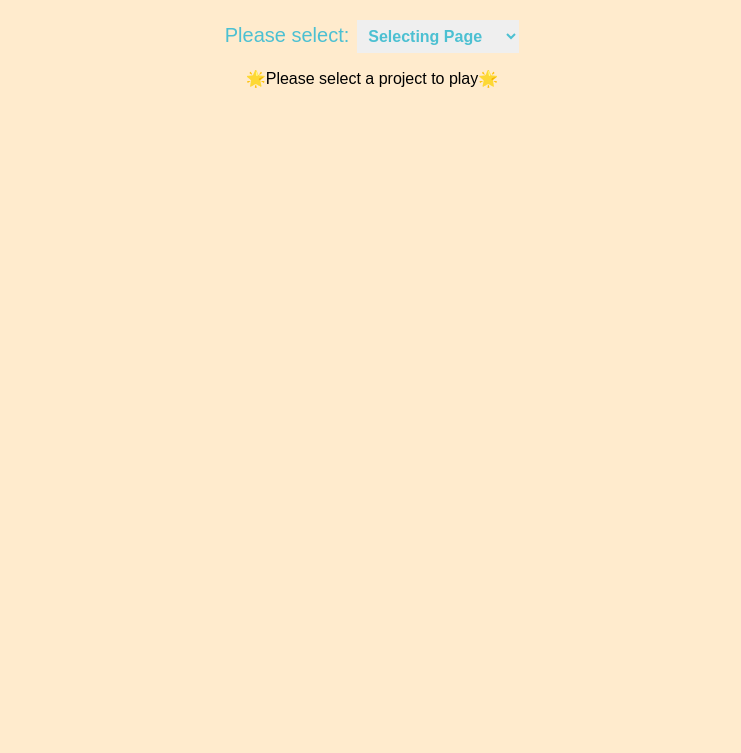
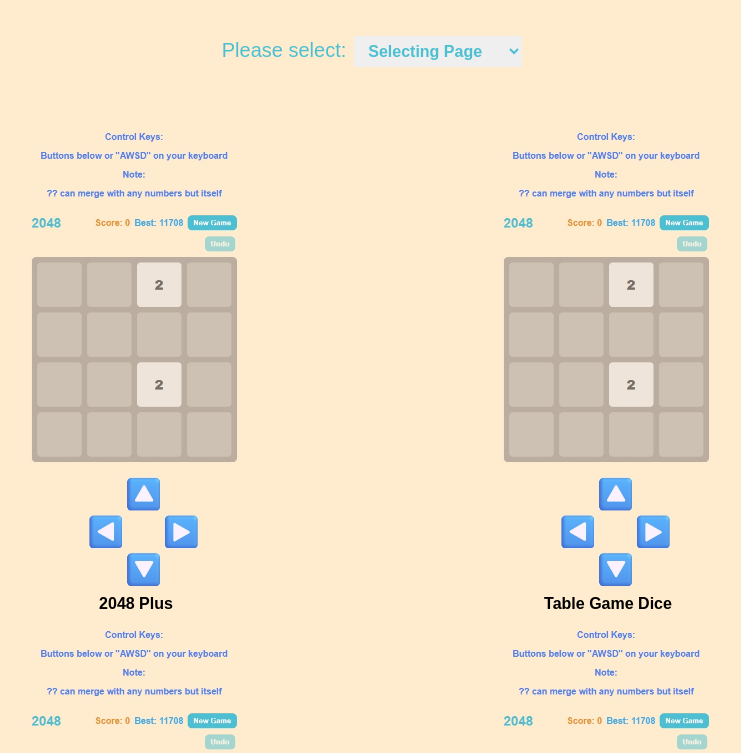
Before and after one commit to AndyC00/React_MiniGames, a React (Create React App) app: page / in a window 1280 px wide. Shown: the top 753 px of the page, without its empty margins (268-1009 px from the left). Built offline with nearby package versions, Linux system fonts and the light colour scheme.

Commit message:
layout of homepage changed

```diff
--- a/src/2048.js
+++ b/src/2048.js
@@ -1,4 +1,5 @@
 import { useState, useEffect } from "react";
+
 
 const SIZE = 4;
 const WILDCARD = -1;
--- a/src/App.js
+++ b/src/App.js
@@ -1,42 +1,123 @@
 import { useMemo, useState, Suspense, lazy } from "react";
+import "./style/App.css";
+
+const assetBase = process.env.PUBLIC_URL || "";
 
 const gameRegistry = {
-  game2048:   { label: "2048 Plus",       loader: () => import("./2048") },
-  diceRoller: { label: "Table Game Dice", loader: () => import("./Dice") },
-  gomoku:     { label: "Gomoku",          loader: () => import("./Gomoku") },
-  ticTacToe:  { label: "TicTacToe",       loader: () => import("./TicTacToe") },
+  game2048: {
+    label: "2048 Plus",
+    description: "Classic 2048 with some extra polish.",
+    image: `${assetBase}/image/2048.jpeg`,
+    loader: () => import("./2048"),
+  },
+  diceRoller: {
+    label: "Table Game Dice",
+    description: "Roll dice quickly for board/table games.",
+    image: `${assetBase}/image/2048.jpeg`,
+    loader: () => import("./Dice"),
+  },
+  gomoku: {
+    label: "Gomoku",
+    description: "Five in a row on a bigger board.",
+    image: `${assetBase}/image/2048.jpeg`,
+    loader: () => import("./Gomoku"),
+  },
+  ticTacToe: {
+    label: "TicTacToe",
+    description: "Simple classic, quick rounds.",
+    image: `${assetBase}/image/2048.jpeg`,
+    loader: () => import("./TicTacToe"),
+  },
 };
 
 export default function App() {
   const [selectedGame, setSelectedGame] = useState("");
+
+  // tooltip state
+  const [hoveredKey, setHoveredKey] = useState(null);
+  const [tooltip, setTooltip] = useState({ x: 0, y: 0, visible: false });
+
   const SelectedGame = useMemo(() => {
     if (!selectedGame) return null;
-    return lazy(gameRegistry[selectedGame].loader);
+    const meta = gameRegistry[selectedGame];
+
+    if (!meta) return null;
+    return lazy(meta.loader);
+
   }, [selectedGame]);
+
+  const hoveredMeta = hoveredKey ? gameRegistry[hoveredKey] : null;
 
   return (
     <div className="app">
-      <label>
+
+      <div className="topbar">
+        <label className="selector">
           Please select:
-        <select value={selectedGame} onChange={(e) => setSelectedGame(e.target.value)}>
-          <option value=""> Selecting Page </option>
+          <select
+            value={selectedGame}
+            onChange={(e) => setSelectedGame(e.target.value)}
+          >
+            <option value="">Selecting Page</option>
             {Object.entries(gameRegistry).map(([key, game]) => (
-            <option
-              key={key}
-              value={key}
-            >
+              <option key={key} value={key}>
                 {game.label}
               </option>
             ))}
           </select>
         </label>
+      </div>
+
+      {/* display 4 game buttons when not in game */}
+      {!selectedGame && (
+        <section className="gameGrid">
+          {Object.entries(gameRegistry).map(([key, game]) => (
+            <div key={key} className="tileWrapper">
+              <button
+                type="button"
+                className="gameTile"
+                onClick={() => setSelectedGame(key)} // open selected game
+                onMouseEnter={() => {
+                  setHoveredKey(key);
+                  setTooltip((t) => ({ ...t, visible: true }));
+                }}
+                onMouseMove={(e) => {
+                  setTooltip({ x: e.clientX, y: e.clientY, visible: true });
+                }}
+                onMouseLeave={() => {
+                  setHoveredKey(null);
+                  setTooltip((t) => ({ ...t, visible: false }));
+                }}
+              >
+                <img src={game.image} alt={game.label} />
+              </button>
+
+              {/* display game title */}
+              <div className="tileLabel">{game.label}</div>
+            </div>
+          ))}
+        </section>
+      )}
+
+      {/* tooltip to display when hover */}
+      {hoveredMeta && tooltip.visible && (
+        <div
+          className="tooltip"
+          style={{ left: tooltip.x + 12, top: tooltip.y + 12 }}
+        >
+          <div className="tooltipTitle">{hoveredMeta.label}</div>
+          <div className="tooltipBody">{hoveredMeta.description}</div>
+        </div>
+      )}
 
       {SelectedGame ? (
+        <div className="gameStage">
           <Suspense fallback={<div>Loading…</div>}>
             <SelectedGame />
           </Suspense>
+        </div>
       ) : (
-        <p>🌟Please select a project to play🌟</p>
+        <p className="hint">🌟Please select a project to play🌟</p>
       )}
     </div>
   );
--- a/src/Dice.jsx
+++ b/src/Dice.jsx
@@ -1,4 +1,5 @@
 import { useState, useRef, useEffect } from 'react';
+
 
 // constants:
 const DICE_RE = /(?<!\d)(\d+)\s*[dD]\s*(\d+)(?!\d)/g;
--- a/src/Gomoku.js
+++ b/src/Gomoku.js
@@ -1,4 +1,5 @@
 import React, { useMemo, useState } from "react";
+
 
 // const parameters
 const EMPTY = 0, BLACK = 1, WHITE = 2;
--- a/src/index.js
+++ b/src/index.js
@@ -1,6 +1,6 @@
 import { StrictMode } from "react";
 import { createRoot } from "react-dom/client";
-import "./styles.css";
+import "./style/Main.css";
 
 import App from "./App";
 
--- /dev/null
+++ b/src/style/App.css
@@ -0,0 +1,99 @@
+.app {
+  padding: 16px;
+  max-width: 960px;
+  margin: 0 auto;
+}
+
+.topbar {
+  display: flex;
+  justify-content: center;
+  margin-bottom: 16px;
+  margin-bottom: 8vh;
+}
+
+.selector select {
+  margin-left: 8px;
+  padding: 6px 10px;
+}
+
+/* make buttons one column on mobile */
+.gameGrid {
+  display: grid;
+  grid-template-columns: 1fr;
+  gap: 16px;
+}
+
+/* PC: two columns two rows */
+@media (min-width: 768px) {
+  .gameGrid {
+    grid-template-columns: repeat(2, 1fr);
+  }
+}
+
+.tileWrapper {
+  display: flex;
+  flex-direction: column;
+  align-items: stretch;
+}
+
+.gameTile {
+  width: 100%;
+  aspect-ratio: 1 / 1; /* maintain square shape */
+  border: 0;
+  padding: 0;
+  background: transparent;
+  border-radius: 12px;
+  overflow: hidden;
+  cursor: pointer;
+  transition: transform 160ms ease;
+}
+
+.gameTile img {
+  width: 100%;
+  height: 100%;
+  object-fit: cover;
+  display: block;
+}
+
+/* hover scale up */
+.gameTile:hover {
+  transform: scale(1.06);
+}
+
+.tileLabel {
+  margin-top: 8px;
+  text-align: center;
+  font-weight: 600;
+}
+
+.tooltip {
+  position: fixed;
+  z-index: 9999;
+  max-width: 260px;
+  pointer-events: none; /* avoid blocking mouse */
+  padding: 10px 12px;
+  border-radius: 10px;
+  background: rgba(0, 0, 0, 0.85);
+  color: #fff;
+  box-shadow: 0 8px 24px rgba(0, 0, 0, 0.25);
+}
+
+.tooltipTitle {
+  font-weight: 700;
+  margin-bottom: 4px;
+}
+
+.tooltipBody {
+  font-size: 13px;
+  line-height: 1.35;
+}
+
+.gameStage {
+  margin-top: 16px;
+}
+
+.hint {
+  text-align: center;
+  margin-top: 12px;
+  opacity: 0.8;
+}
```
Also changed, not shown: public/image/2048.jpeg (added), src/style/Main.css (renamed from src/styles.css). Lines whose indentation alone changed are shown as unchanged.
